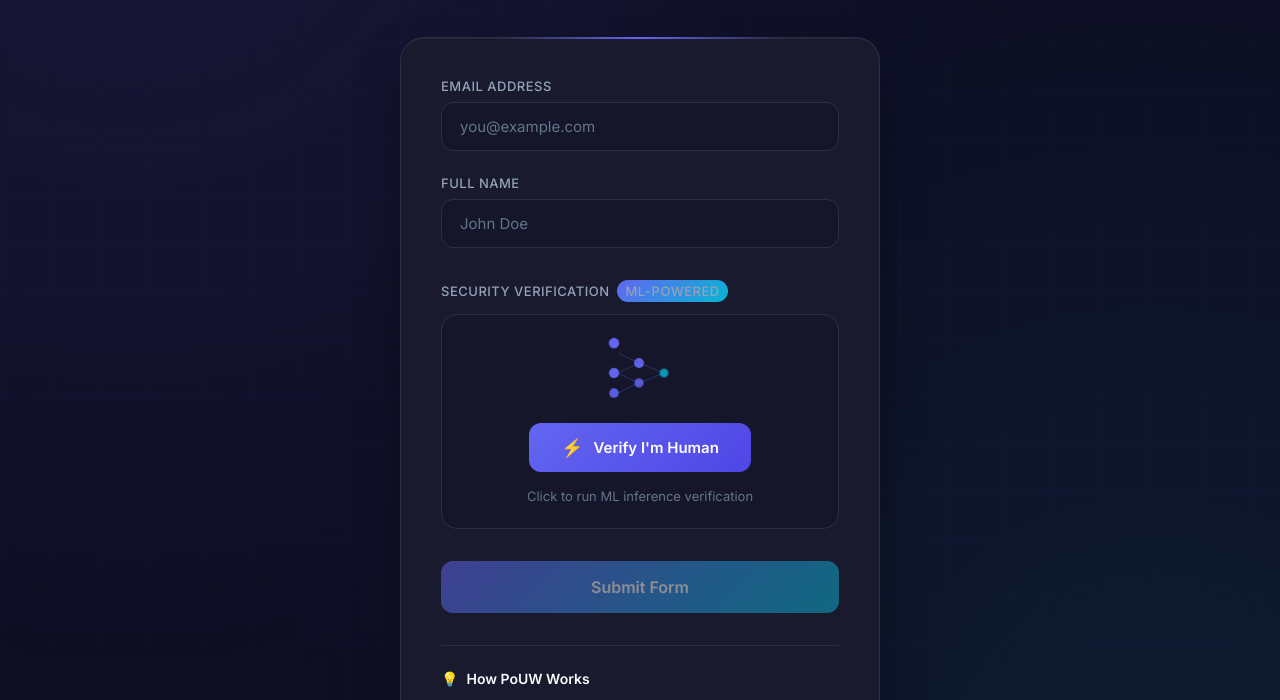
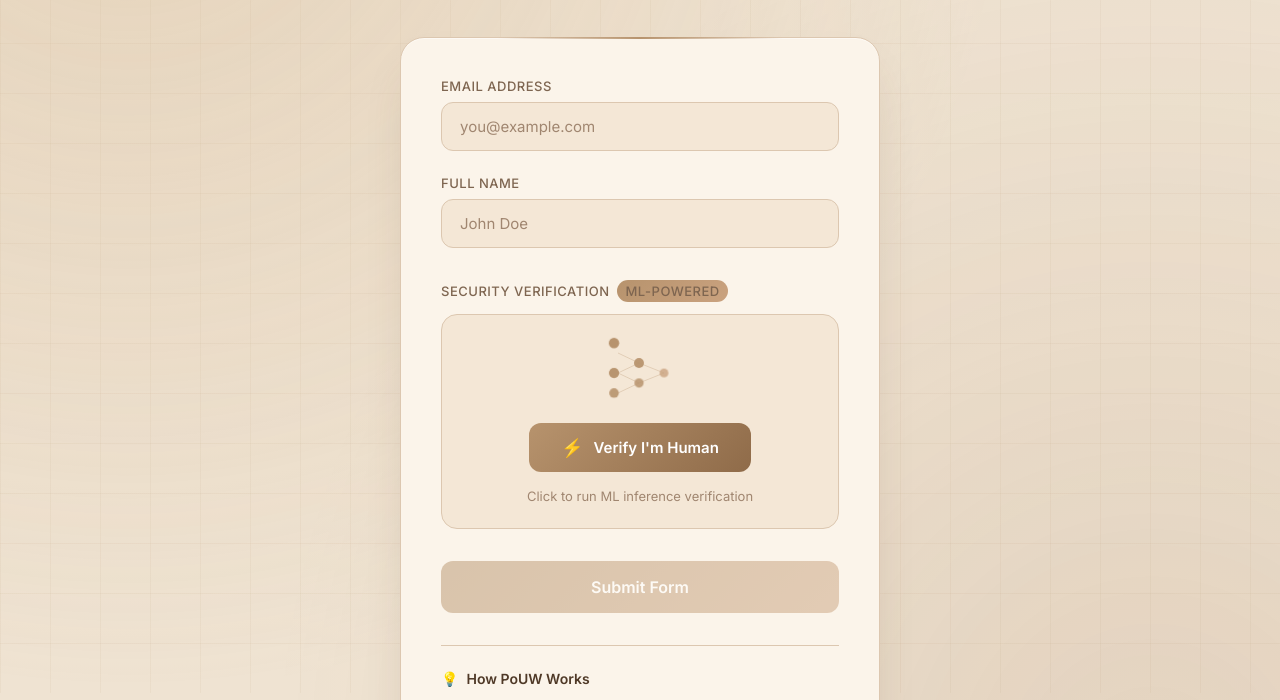
Before and after one commit to Rishi94523/Capstone, a website: page demo/frontend/index.html in a window 1280 px wide. Shown: the part 107-807 px from the top of the page. Drawn offline with Linux system fonts and the light colour scheme.

Commit message:
Update demo UI to warm beige theme

```diff
--- a/demo/frontend/index.html
+++ b/demo/frontend/index.html
@@ -12,22 +12,22 @@
     />
     <style>
       :root {
-        --primary: #6366f1;
-        --primary-dark: #4f46e5;
-        --primary-light: #818cf8;
-        --accent: #06b6d4;
-        --accent-glow: rgba(6, 182, 212, 0.4);
-        --success: #10b981;
-        --warning: #f59e0b;
-        --error: #ef4444;
-        --bg-dark: #0f0f23;
-        --bg-card: #1a1a2e;
-        --bg-input: #16162a;
-        --text-primary: #f8fafc;
-        --text-secondary: #94a3b8;
-        --text-muted: #64748b;
-        --border: #2d2d44;
-        --glow: 0 0 40px rgba(99, 102, 241, 0.3);
+        --primary: #b7936d;
+        --primary-dark: #8f6b49;
+        --primary-light: #dec7ad;
+        --accent: #caa27f;
+        --accent-glow: rgba(183, 147, 109, 0.24);
+        --success: #7f9468;
+        --warning: #b78856;
+        --error: #b56b5c;
+        --bg-dark: #efe3d2;
+        --bg-card: #fbf4ea;
+        --bg-input: #f4e7d6;
+        --text-primary: #4f3927;
+        --text-secondary: #7e6550;
+        --text-muted: #a08670;
+        --border: #dcc7b0;
+        --glow: 0 0 40px rgba(183, 147, 109, 0.18);
       }
 
       * {
@@ -61,8 +61,8 @@
         right: 0;
         bottom: 0;
         background-image:
-          linear-gradient(rgba(99, 102, 241, 0.03) 1px, transparent 1px),
-          linear-gradient(90deg, rgba(99, 102, 241, 0.03) 1px, transparent 1px);
+          linear-gradient(rgba(183, 147, 109, 0.08) 1px, transparent 1px),
+          linear-gradient(90deg, rgba(183, 147, 109, 0.08) 1px, transparent 1px);
         background-size: 50px 50px;
         pointer-events: none;
       }
@@ -76,12 +76,12 @@
         background:
           radial-gradient(
             circle at 30% 20%,
-            rgba(99, 102, 241, 0.15) 0%,
+            rgba(210, 180, 142, 0.45) 0%,
             transparent 40%
           ),
           radial-gradient(
             circle at 70% 80%,
-            rgba(6, 182, 212, 0.1) 0%,
+            rgba(168, 128, 94, 0.22) 0%,
             transparent 40%
           );
         pointer-events: none;
@@ -159,8 +159,8 @@
         position: relative;
         z-index: 1;
         box-shadow:
-          0 25px 50px -12px rgba(0, 0, 0, 0.5),
-          inset 0 1px 0 rgba(255, 255, 255, 0.05);
+          0 25px 50px -18px rgba(103, 74, 45, 0.22),
+          inset 0 1px 0 rgba(255, 255, 255, 0.45);
       }
 
       .container::before {
@@ -321,7 +321,7 @@
 
       .verify-btn:hover {
         transform: translateY(-2px);
-        box-shadow: 0 10px 30px rgba(99, 102, 241, 0.4);
+        box-shadow: 0 10px 30px rgba(143, 107, 73, 0.28);
       }
 
       .verify-btn:active {
```
